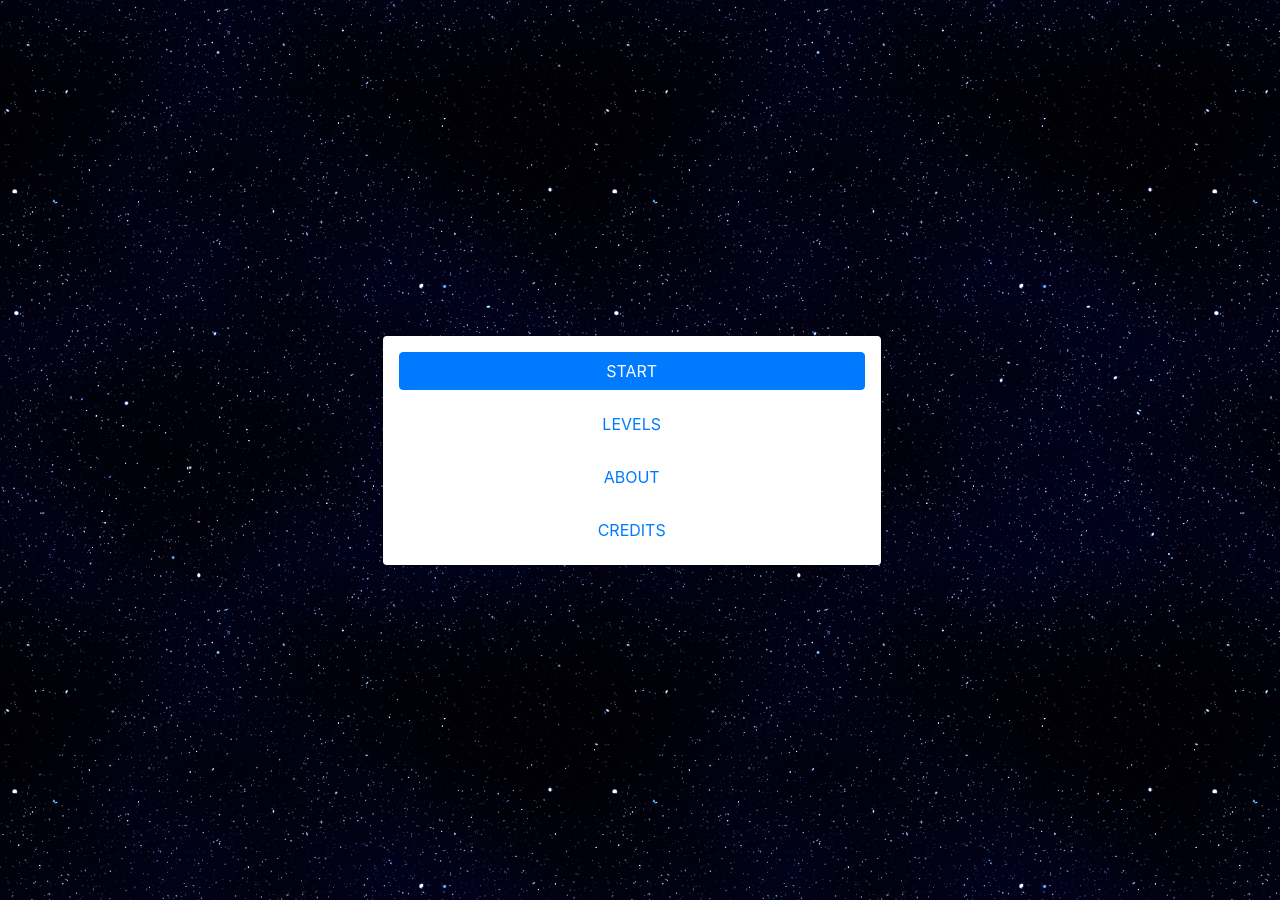
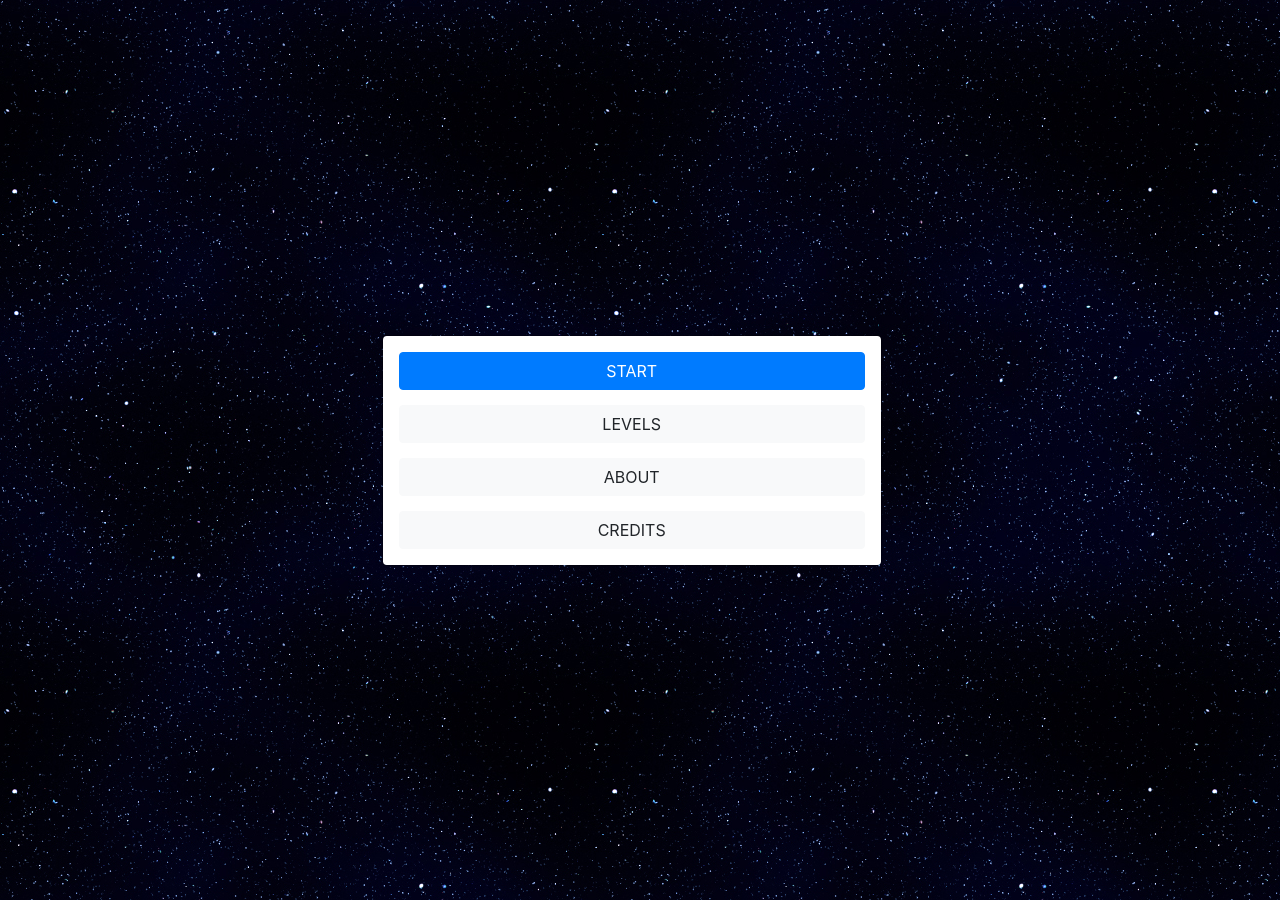
Before and after one commit to ihanli/ihanli.github.com, a Jekyll site: the page built from index.html, in a window 1280 px wide. Built offline with Jekyll 4.4.1, drawn with Linux system fonts in a browser that asks for light colours; nearby versions of some CDN libraries.

Commit message:
Add correct default buttons

```diff
--- a/index.html
+++ b/index.html
@@ -7,9 +7,9 @@ layout: default
     <div class="modal-content">
       <div class="modal-body">
         <a href="/play.html" role="button" class="btn btn-primary">START</a>
-        <a href="/projects.html" role="button" class="btn btn-default">LEVELS</a>
-        <a href="/files/CV_Ismail_Hanli.pdf" role="button" class="btn btn-default">ABOUT</a>
-        <a href="#" role="button" class="btn btn-default last">CREDITS</a>
+        <a href="/projects.html" role="button" class="btn btn-light">LEVELS</a>
+        <a href="/files/CV_Ismail_Hanli.pdf" role="button" class="btn btn-light">ABOUT</a>
+        <a href="#" role="button" class="btn btn-light last">CREDITS</a>
       </div>
     </div>
 </div>
```
